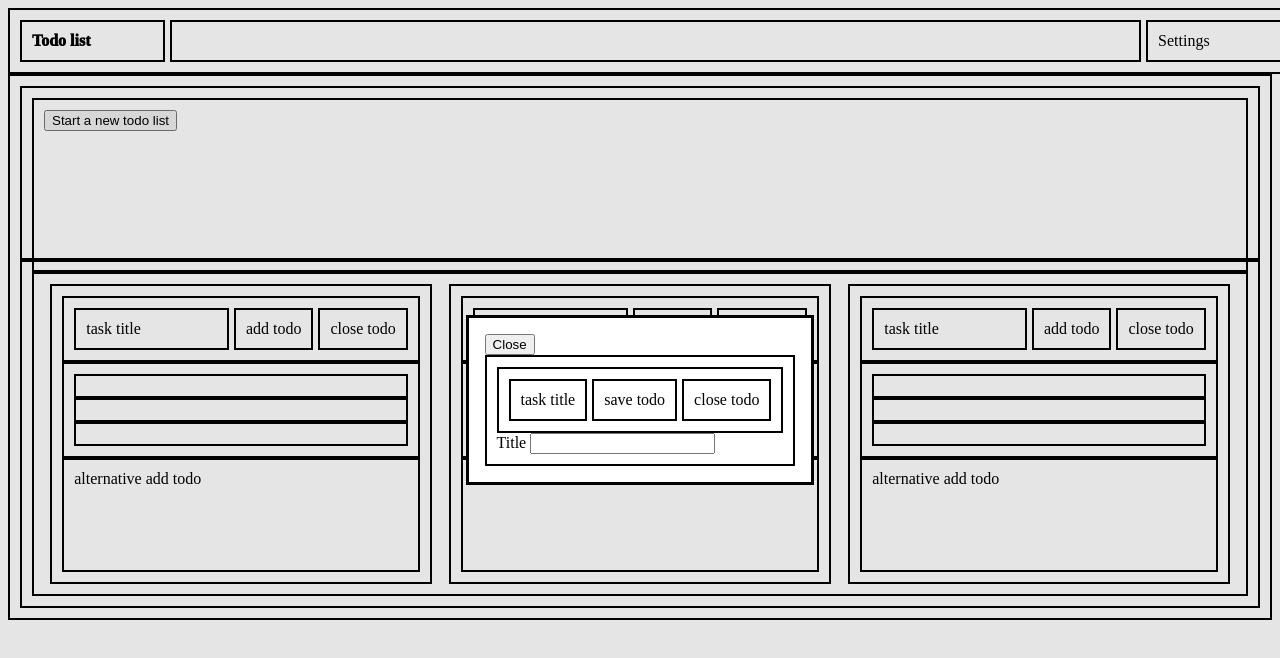
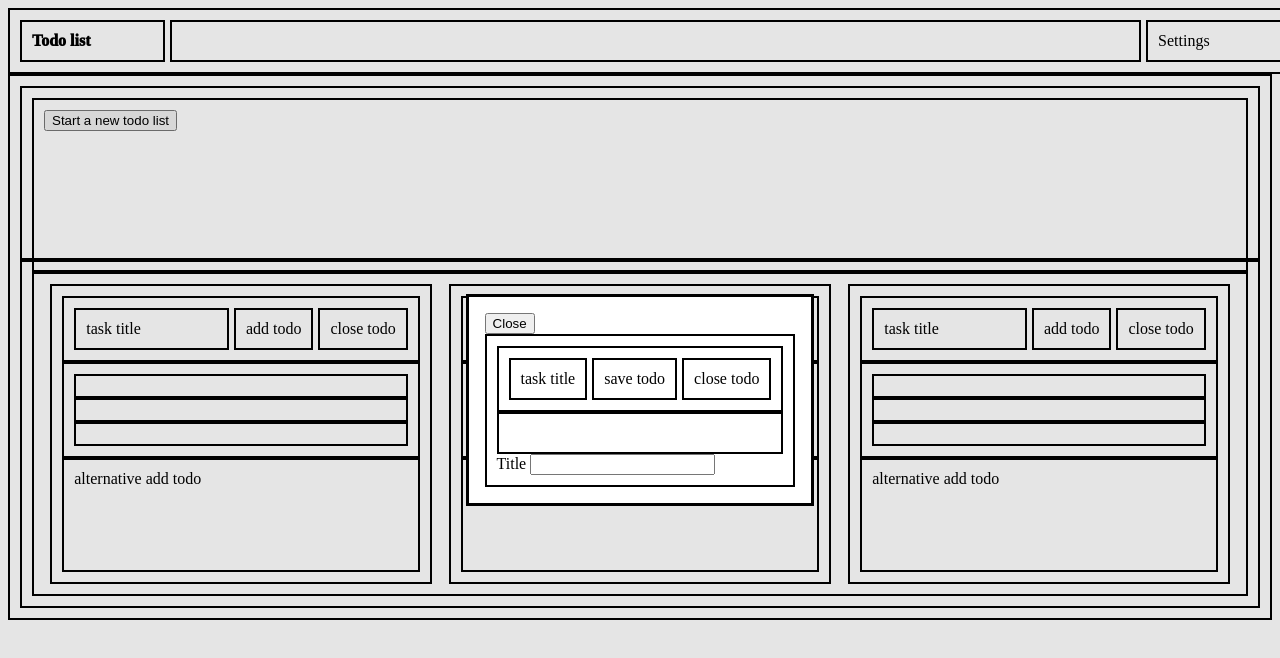
Before and after one commit to charliewturner/project-todo-list, a plain HTML site: page index.html in a window 1280 px wide. Both pictures are taken after a click on the button "Start a new todo list". Drawn offline with Linux system fonts and the light colour scheme.

Commit message:
Add editable div to tasks

```diff
--- a/index.html
+++ b/index.html
@@ -30,6 +30,8 @@
                                 <div class="project-save">save todo</div>
                                 <div class="project-close">close todo</div>
                             </div>
+
+                            <div class="editable" contenteditable="true"></div>
 
 
                             <label id='label' for="titleInput">Title</label>
```
